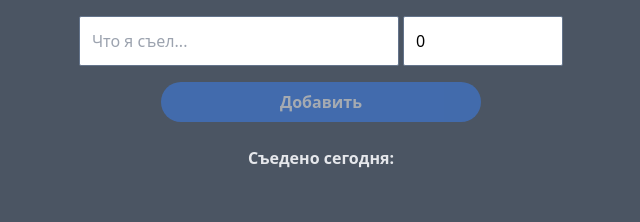
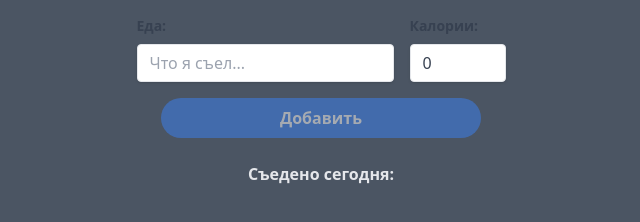
Before and after one commit to maks1db/calorie-counter, a website built with webpack: page index.html in a window 1280 px wide. Shown: the whole page, without its empty margins (319-959 px from the left). Built offline with nearby package versions, Linux system fonts and the light colour scheme; what devtools-inspector would draw is missing.

Commit message:
Фокусирование на инпутах

```diff
--- a/index.html
+++ b/index.html
@@ -10,19 +10,29 @@
 </head>
 
 <body class="h-full bg-gray-600 flex items-center  m-0 flex-col p-4">
-    <div class="mb-4">
-        <input class="p-3 border-[1px] border-slate-500 rounded-sm w-80" name="food" placeholder="Что я съел..." />
-        <input class="p-3 border-[1px] border-slate-500 rounded-sm w-40" name="calories" type="number"
-            placeholder="Калории" />
+    <div class="mb-4 flex">
+        <div>
+            <label class="block text-gray-700 text-sm font-bold mb-2 text-gray-200" for="food">
+                Еда:
+            </label>
+            <input
+                class="shadow appearance-none border rounded w-full py-2 px-3 text-gray-700 leading-tight focus:outline-none focus:shadow-outline"
+                id="food" type="text" placeholder="Что я съел...">
+        </div>
+        <div class="w-24 ml-4">
+            <label class="block text-gray-700 text-sm font-bold mb-2 text-gray-200" for="calories">
+                Калории:
+            </label>
+            <input
+                class="shadow appearance-none border rounded w-full py-2 px-3 text-gray-700 leading-tight focus:outline-none focus:shadow-outline"
+                id="calories" type="number" placeholder="Калории">
+        </div>
     </div>
     <button
         class="w-80 px-4 py-2 font-bold text-white bg-blue-500 rounded-full hover:bg-blue-700 focus:outline-none focus:shadow-outline">Добавить</button>
     <div class="font-bold text-gray-200 my-6" id="title">Съедено сегодня:</div>
-
     <ul class="text-white">
-
     </ul>
-
 </body>
 
 </html>
--- a/src/pages/main/model.ts
+++ b/src/pages/main/model.ts
@@ -17,7 +17,6 @@ import {
 import { Item } from "../../shared/types";
 import { parseDateHours } from "../../shared/lib";
 
-
 const initPage = createEvent();
 const addItem = createEvent<Item>();
 
@@ -34,10 +33,9 @@ const $calories = createStore(0)
 const setItemFromUi = createEvent();
 
 export const setItems = createEvent<Item[]>();
-export const $items = createStore<Item[]>([]).on(addItem, (state, payload) => [
-    ...state,
-    payload,
-]).on(setItems, (_, payload) => payload);
+export const $items = createStore<Item[]>([])
+    .on(addItem, (state, payload) => [...state, payload])
+    .on(setItems, (_, payload) => payload);
 
 $items.watch(
     (state) =>
@@ -52,7 +50,6 @@ $items.watch(
 );
 
 const setButtonDisabledFx = createEffect((isDisabled: boolean) => {
-
     button.disabled = isDisabled;
 
     if (isDisabled) {
@@ -64,7 +61,7 @@ const setButtonDisabledFx = createEffect((isDisabled: boolean) => {
 
 const focusInputFoodFx = createEffect(() => {
     foodInput.focus();
-})
+});
 
 const $count = $items.map((state) =>
     state.reduce((acc, item) => acc + item.calories, 0)
@@ -75,7 +72,7 @@ const $pageStore = combine([$food, $calories]);
 sample({
     clock: setItemFromUi,
     source: $pageStore,
-    filter: ([name, calories]) => name !== '' && calories > 0,
+    filter: ([name, calories]) => name !== "" && calories > 0,
     fn: ([name, calories]) => ({
         name,
         calories,
@@ -93,8 +90,8 @@ sample({
 sample({
     clock: initPage,
     fn: () => true,
-    target: setButtonDisabledFx
-})
+    target: [setButtonDisabledFx, focusInputFoodFx],
+});
 
 caloriesInput.addEventListener("keyup", (e) => {
     const value = (e.target as HTMLInputElement).value;
@@ -110,14 +107,14 @@ button.addEventListener("click", () => {
     setItemFromUi();
 });
 
-document.addEventListener('keyup', e => {
-    if (e.key === 'Enter') {
+document.addEventListener("keyup", (e) => {
+    if (e.key === "Enter") {
         setItemFromUi();
     }
-})
+});
 
 $food.watch((state) => {
-    foodInput.value = state
+    foodInput.value = state;
 });
 $calories.watch((state) => (caloriesInput.value = state.toString()));
 $count.watch(
--- a/src/shared/ui/index.ts
+++ b/src/shared/ui/index.ts
@@ -1,5 +1,5 @@
-export const foodInput = document.querySelector("[name=food]") as HTMLInputElement;
-export const caloriesInput = document.querySelector("[name=calories]") as HTMLInputElement;
+export const foodInput = document.querySelector("#food") as HTMLInputElement;
+export const caloriesInput = document.querySelector("#calories") as HTMLInputElement;
 export const button = document.querySelector('button');
 export const title = document.querySelector('#title');
 export const list = document.querySelector('ul');
```
